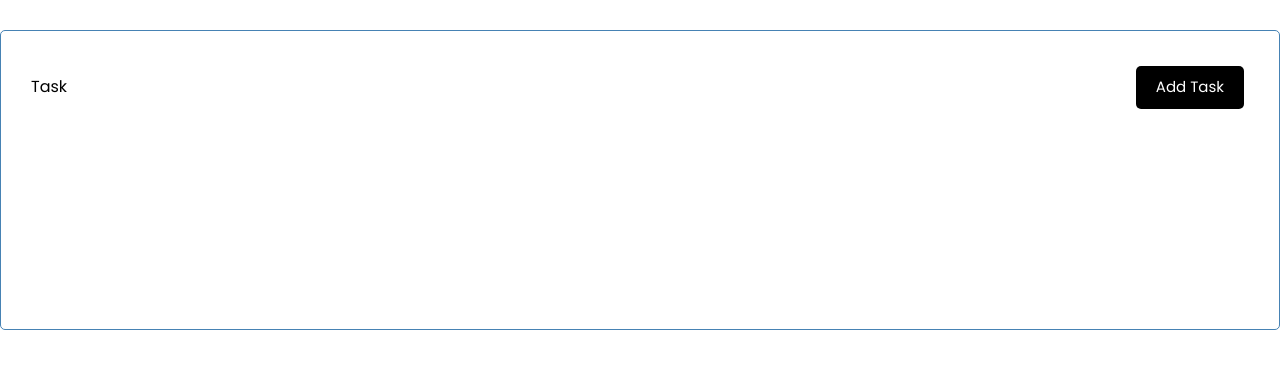
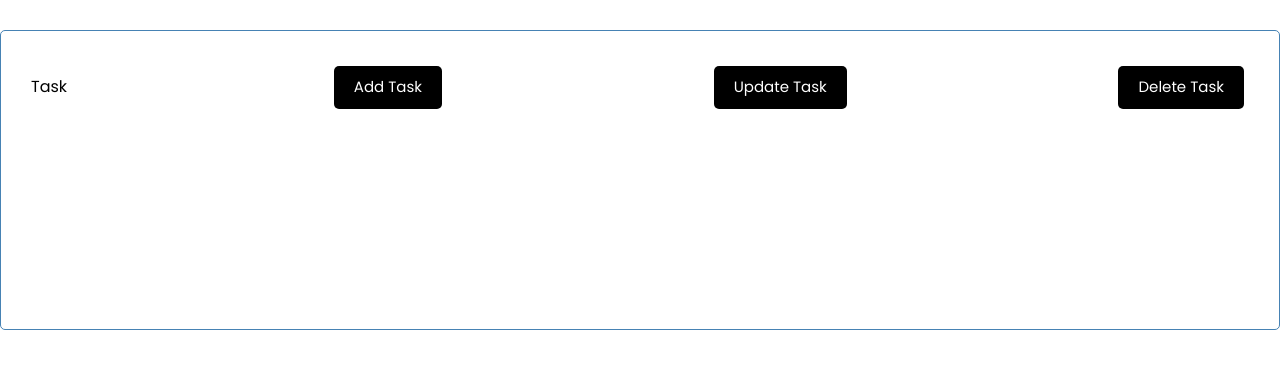
Before and after one commit to DynastyElvis/Task-Tracker, a Vue app: page / in a window 1280 px wide. Shown: the top 368 px of the page. Built offline with nearby package versions, Linux system fonts and the light colour scheme.

Commit message:
ft: more styling

```diff
--- a/src/components/Header.vue
+++ b/src/components/Header.vue
@@ -2,6 +2,8 @@
   <header>
     <h1>{{ title }}</h1>
     <AppButton text="Add Task" />
+    <AppButton text="Update Task" />
+    <AppButton text="Delete Task" />
   </header>
 </template>
 
```
